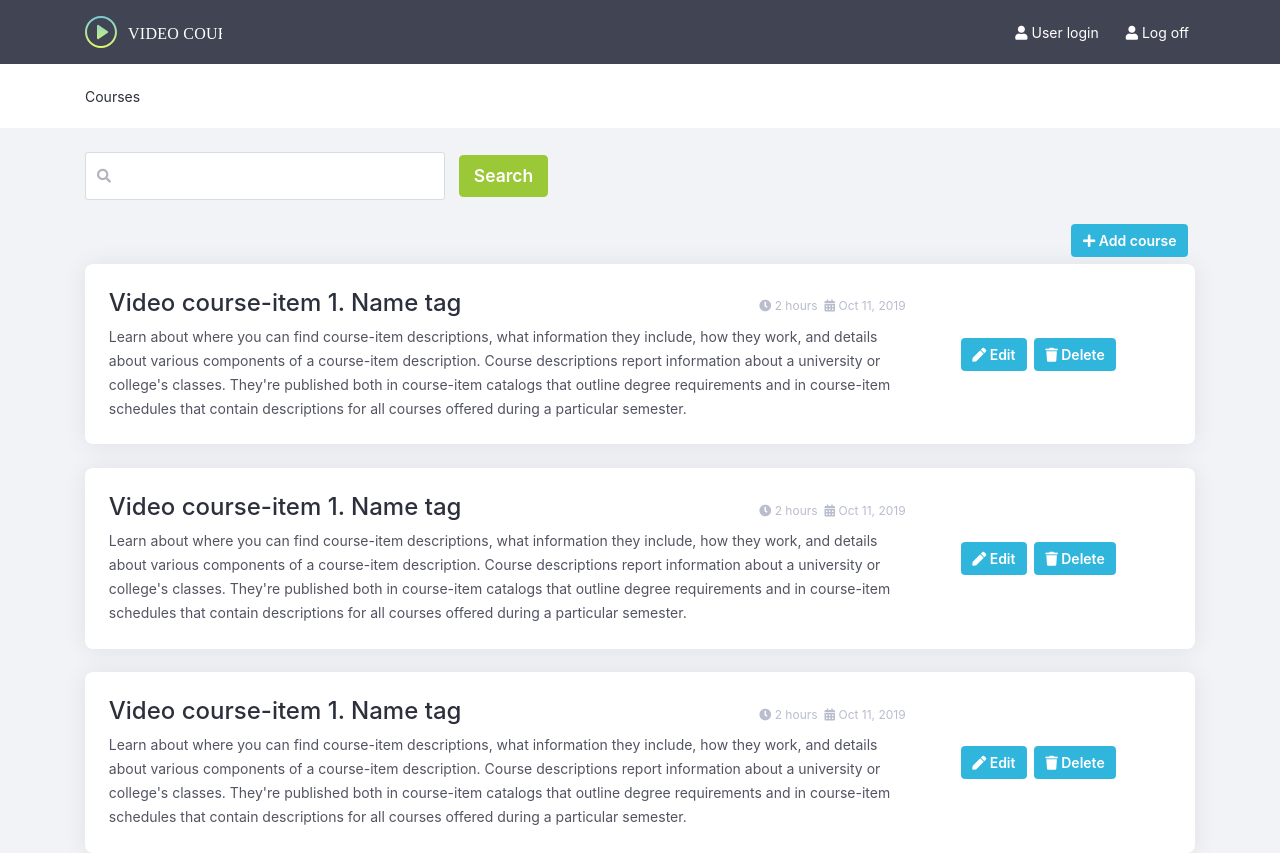
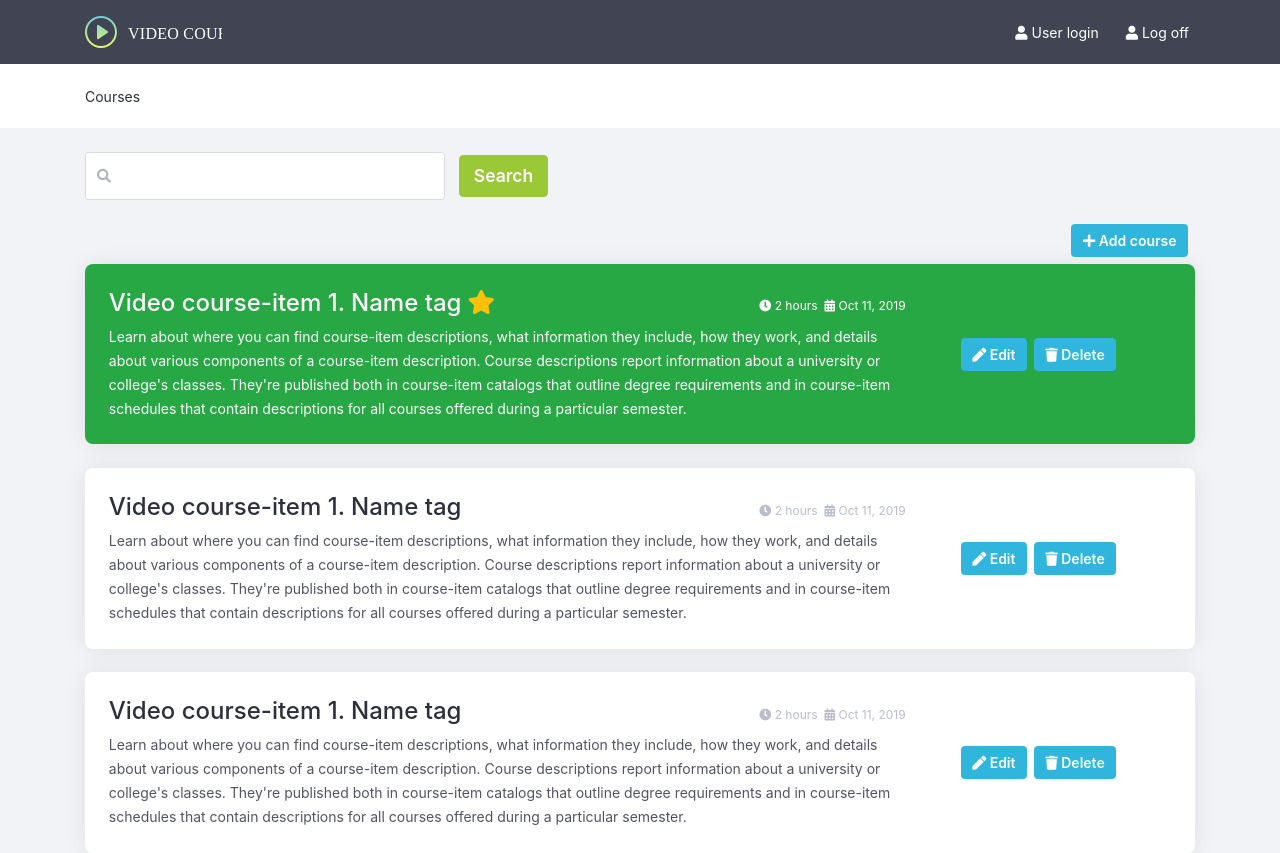
Before and after one commit to zhunus/angular-mentoring-task-one, an Angular app: page /courses in a window 1280 px wide. Shown: the top 853 px of the page. Built offline with nearby package versions, Linux system fonts and the light colour scheme.

Commit message:
Highlighting top rated component

```diff
--- a/src/app/courses/course-item/course-item.component.css
+++ b/src/app/courses/course-item/course-item.component.css
@@ -29,3 +29,17 @@
   line-height: 1.71;
   color: var(--slate-grey);
 }
+
+.top-rated {
+  background-color: var(--success);
+}
+
+.top-rated .course-title,
+.top-rated .course-meta,
+.top-rated .course-description {
+  color: var(--white);
+}
+
+.top-rated .fa-star {
+  color: var(--yellow);
+}
--- a/src/app/courses/course-item/course-item.component.html
+++ b/src/app/courses/course-item/course-item.component.html
@@ -1,7 +1,10 @@
-<div class="course d-flex justify-content-between align-items-center">
+<div class="course d-flex justify-content-between align-items-center" [ngClass]="{'top-rated': course.topRated}">
   <div class="course-info">
     <div class="d-flex justify-content-between align-items-center">
-      <h2 class="course-title">{{ course.title }}</h2>
+      <h2 class="course-title">
+        {{ course.title }}
+        <i *ngIf="course.topRated" class="fas fa-star"></i>
+      </h2>
       <div class="course-meta d-flex justify-content-end align-items-center">
         <div class="mr-2">
           <i class="fas fa-clock"></i>
--- a/src/app/entities/course.entity.ts
+++ b/src/app/entities/course.entity.ts
@@ -6,6 +6,7 @@ export class Course implements ICourse {
   creationDate = new Date();
   duration = 0;
   description = '';
+  topRated = false;
 
   constructor(data?: ICourse) {
     if (data) {
@@ -14,6 +15,7 @@ export class Course implements ICourse {
       this.creationDate = data.creationDate || new Date();
       this.duration = data.duration || 0;
       this.description = data.description || '';
+      this.topRated = data.topRated || false;
     }
   }
 }
--- a/src/app/interfaces/course.ts
+++ b/src/app/interfaces/course.ts
@@ -4,4 +4,5 @@ export interface Course {
   creationDate: Date;
   duration: number;
   description: string;
+  topRated: boolean;
 }
--- a/src/app/services/courses.mocked.ts
+++ b/src/app/services/courses.mocked.ts
@@ -5,7 +5,8 @@ export default [
     creationDate: new Date(),
     description:
       "Learn about where you can find course-item descriptions, what information they include, how they work, and details about various components of a course-item description. Course descriptions report information about a university or college's classes. They're published both in course-item catalogs that outline degree requirements and in course-item schedules that contain descriptions for all courses offered during a particular semester.",
-    duration: 1000 * 60 * 60 + 30 * 60 * 1000
+    duration: 1000 * 60 * 60 + 30 * 60 * 1000,
+    topRated: true
   },
   {
     id: 1,
@@ -13,7 +14,8 @@ export default [
     creationDate: new Date(),
     description:
       "Learn about where you can find course-item descriptions, what information they include, how they work, and details about various components of a course-item description. Course descriptions report information about a university or college's classes. They're published both in course-item catalogs that outline degree requirements and in course-item schedules that contain descriptions for all courses offered during a particular semester.",
-    duration: 1000 * 60 * 60 + 30 * 60 * 1000
+    duration: 1000 * 60 * 60 + 30 * 60 * 1000,
+    topRated: false
   },
   {
     id: 2,
@@ -21,7 +23,8 @@ export default [
     creationDate: new Date(),
     description:
       "Learn about where you can find course-item descriptions, what information they include, how they work, and details about various components of a course-item description. Course descriptions report information about a university or college's classes. They're published both in course-item catalogs that outline degree requirements and in course-item schedules that contain descriptions for all courses offered during a particular semester.",
-    duration: 1000 * 60 * 60 + 30 * 60 * 1000
+    duration: 1000 * 60 * 60 + 30 * 60 * 1000,
+    topRated: false
   },
   {
     id: 3,
@@ -29,6 +32,7 @@ export default [
     creationDate: new Date(),
     description:
       "Learn about where you can find course-item descriptions, what information they include, how they work, and details about various components of a course-item description. Course descriptions report information about a university or college's classes. They're published both in course-item catalogs that outline degree requirements and in course-item schedules that contain descriptions for all courses offered during a particular semester.",
-    duration: 1000 * 60 * 60 + 30 * 60 * 1000
+    duration: 1000 * 60 * 60 + 30 * 60 * 1000,
+    topRated: false
   }
 ];
```
